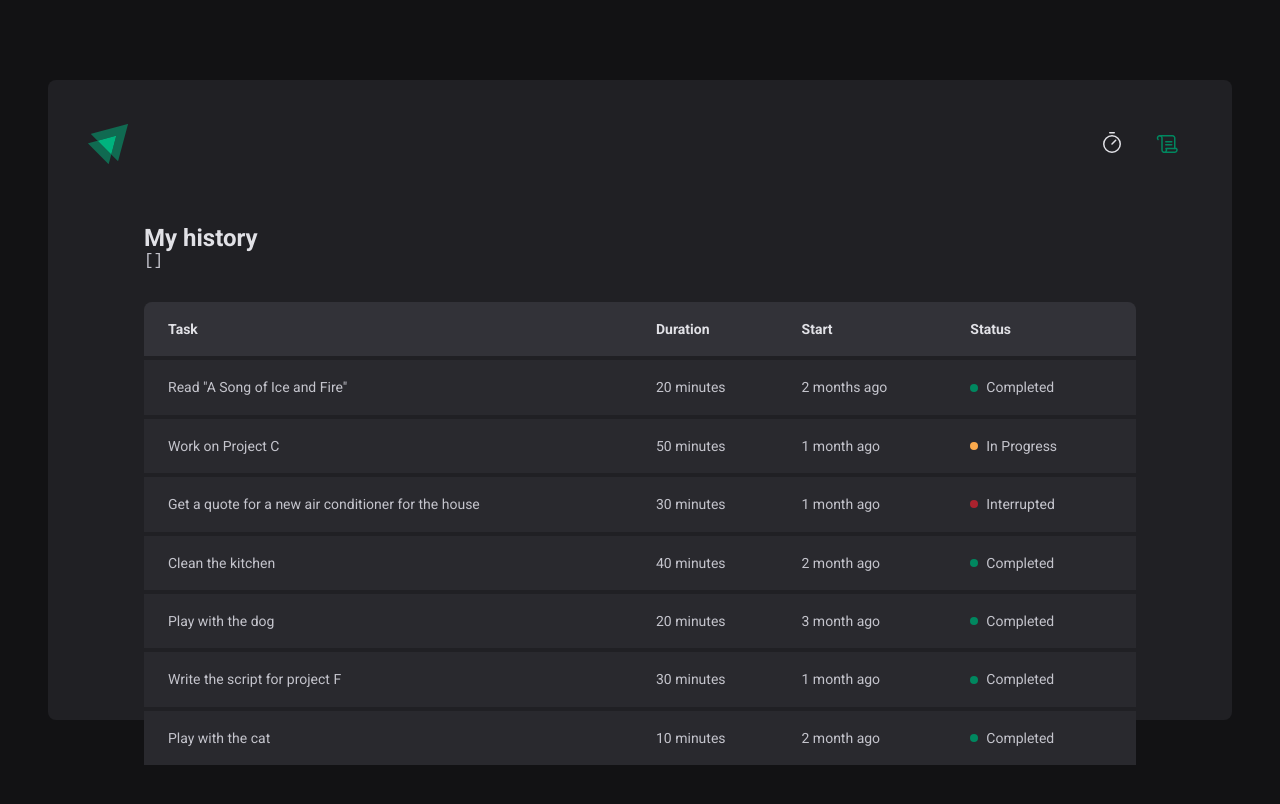
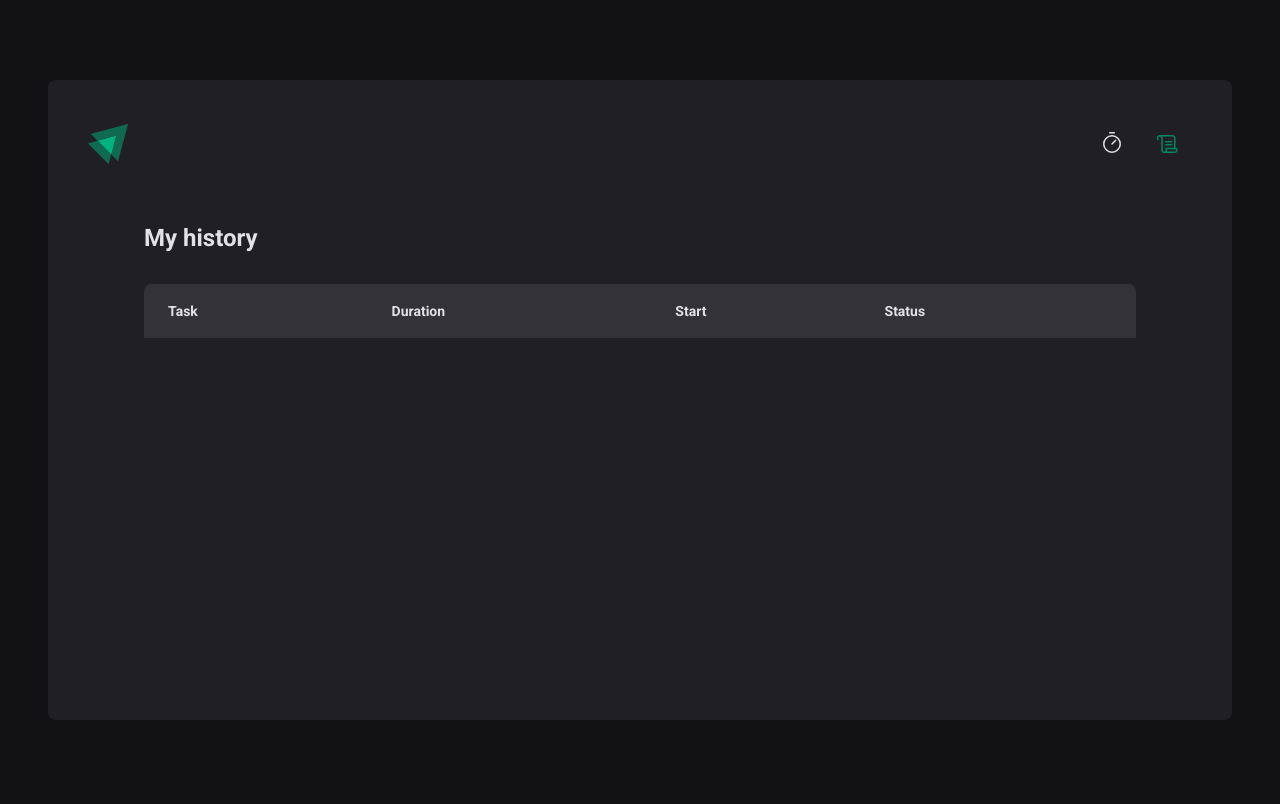
Before and after one commit to martahil/IgniteTimerReact, a React (Vite) app: page /history in a window 1280 px wide. Shown: the top 804 px of the page. Built offline with nearby package versions, Linux system fonts and the light colour scheme.

Commit message:
Display task list with statuses (completed, interrupted, and in progress) on the History page

```diff
--- a/src/pages/History/Index.tsx
+++ b/src/pages/History/Index.tsx
@@ -8,10 +8,6 @@
   return (
     <HistoryContainer>
       <h1>My history</h1>
-
-      <pre>
-        {JSON.stringify(cycles, null, 2)}
-      </pre>
 
       <HistoryList>
         <table>
@@ -24,62 +20,28 @@
             </tr>
           </thead>
           <tbody>
-            <tr>
-              <td>Read "A Song of Ice and Fire"</td>
-              <td>20 minutes</td>
-              <td>2 months ago</td>
-              <td>
-                <Status statusColor="green">Completed</Status>
-              </td>
-            </tr>
-            <tr>
-              <td>Work on Project C</td>
-              <td>50 minutes</td>
-              <td>1 month ago</td>
-              <td>
-                <Status statusColor="yellow">In Progress</Status>
-              </td>
-            </tr>
-            <tr>
-              <td>Get a quote for a new air conditioner for the house</td>
-              <td>30 minutes</td>
-              <td>1 month ago</td>
-              <td>
-                <Status statusColor="red">Interrupted</Status>
-              </td>
-            </tr>
-            <tr>
-              <td>Clean the kitchen</td>
-              <td>40 minutes</td>
-              <td>2 month ago</td>
-              <td>
-                <Status statusColor="green">Completed</Status>
-              </td>
-            </tr>
-            <tr>
-              <td>Play with the dog</td>
-              <td>20 minutes</td>
-              <td>3 month ago</td>
-              <td>
-                <Status statusColor="green">Completed</Status>
-              </td>
-            </tr>
-            <tr>
-              <td>Write the script for project F</td>
-              <td>30 minutes</td>
-              <td>1 month ago</td>
-              <td>
-                <Status statusColor="green">Completed</Status>
-              </td>
-            </tr>
-            <tr>
-              <td>Play with the cat</td>
-              <td>10 minutes</td>
-              <td>2 month ago</td>
-              <td>
-                <Status statusColor="green">Completed</Status>
-              </td>
-            </tr>
+            {cycles.map(cycle => {
+              return (
+                <tr key={cycle.id}>
+                  <td>{cycle.task}</td>
+                  <td>{cycle.minutesAmount} minutes</td>
+                  <td>{cycle.startDate.toISOString()}</td>
+                  <td>
+                    {cycle.finishedDate && (
+                      <Status statusColor="green">Completed</Status>
+                    )}
+
+                    {cycle.interruptedDate && (
+                      <Status statusColor="red">Interrupted</Status>
+                    )}
+
+                    {(!cycle.finishedDate && !cycle.interruptedDate) && (
+                      <Status statusColor="yellow">In progress</Status>
+                    )}
+                  </td>
+                </tr>
+              )
+            })}
           </tbody>
         </table>
       </HistoryList>
```
